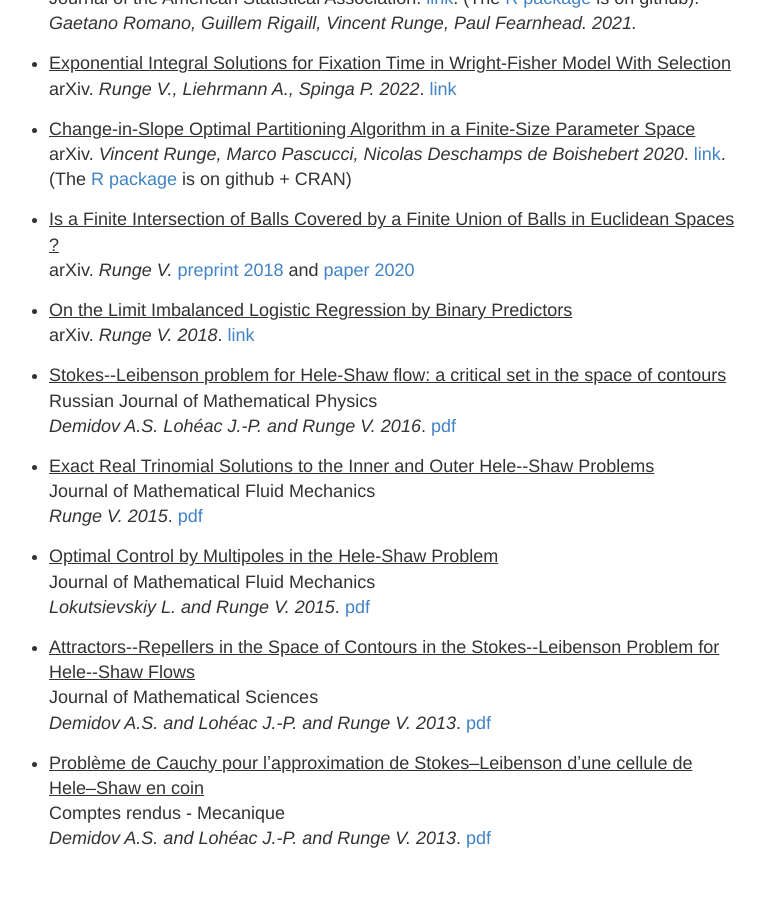
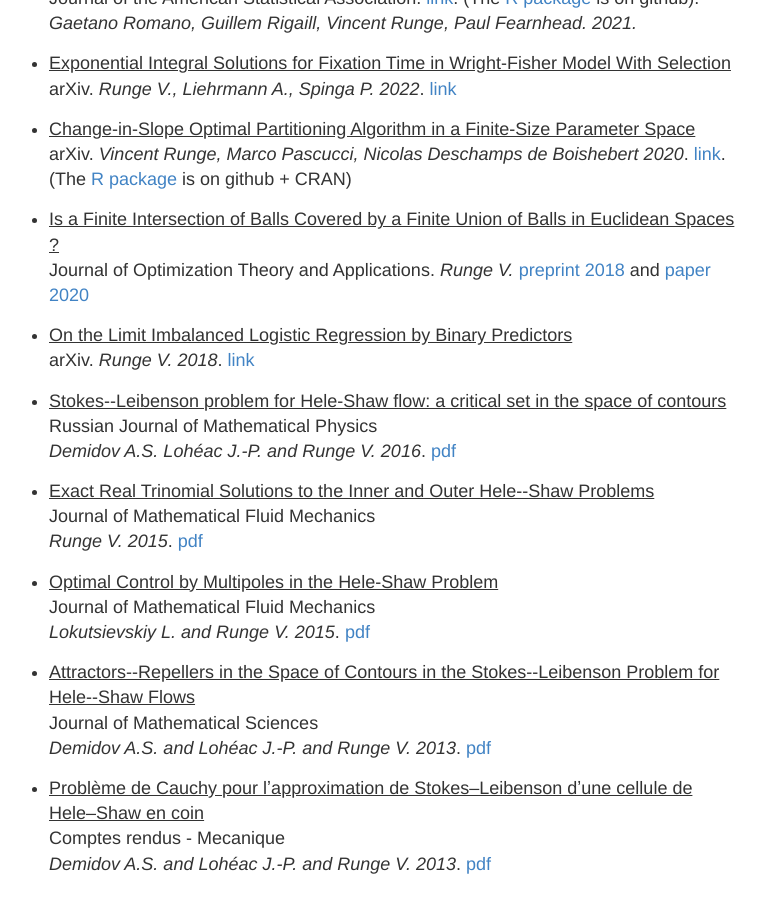
Before and after one commit to vincentrunge/vincentrunge.github.io, a Jekyll site: the page built from Publications.md, in a window 1280 px wide and 900 px high, scrolled down 822 px. Shown: the whole window, without its empty margins (261-1026 px from the left). Built offline with Jekyll 4.4.1, drawn with Linux system fonts in a browser that asks for light colours.

Commit message:
Update Publications.md

```diff
--- a/Publications.md
+++ b/Publications.md
@@ -37,7 +37,7 @@ arXiv. *Runge V., Liehrmann A., Spinga P. 2022*. [link](https://arxiv.org/abs/22
 arXiv. *Vincent Runge, Marco Pascucci, Nicolas Deschamps de Boishebert 2020*. [link](https://arxiv.org/abs/2012.11573). (The [R package](https://github.com/vrunge/slopeOP) is on github + CRAN)
 
 * <u>Is a Finite Intersection of Balls Covered by a Finite Union of Balls in Euclidean Spaces ?</u>
-arXiv. *Runge V.* [preprint 2018](https://arxiv.org/abs/1804.06699) and [paper 2020](https://link.springer.com/article/10.1007/s10957-020-01762-2)
+ Journal of Optimization Theory and Applications. *Runge V.* [preprint 2018](https://arxiv.org/abs/1804.06699) and [paper 2020](https://link.springer.com/article/10.1007/s10957-020-01762-2)
 
 * <u>On the Limit Imbalanced Logistic Regression by Binary Predictors</u>
 arXiv. *Runge V. 2018*. [link](https://arxiv.org/abs/1703.08995)
```
